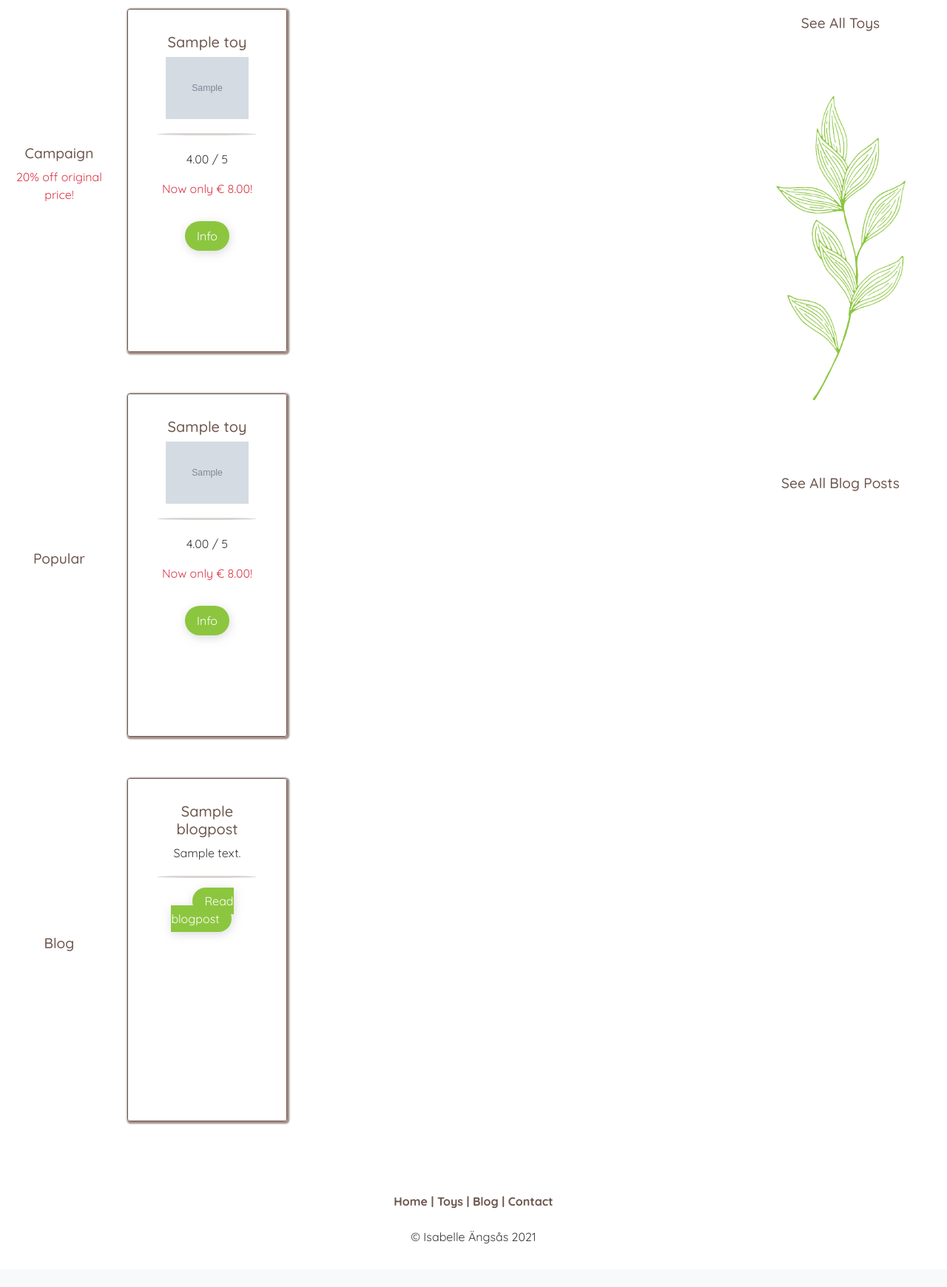
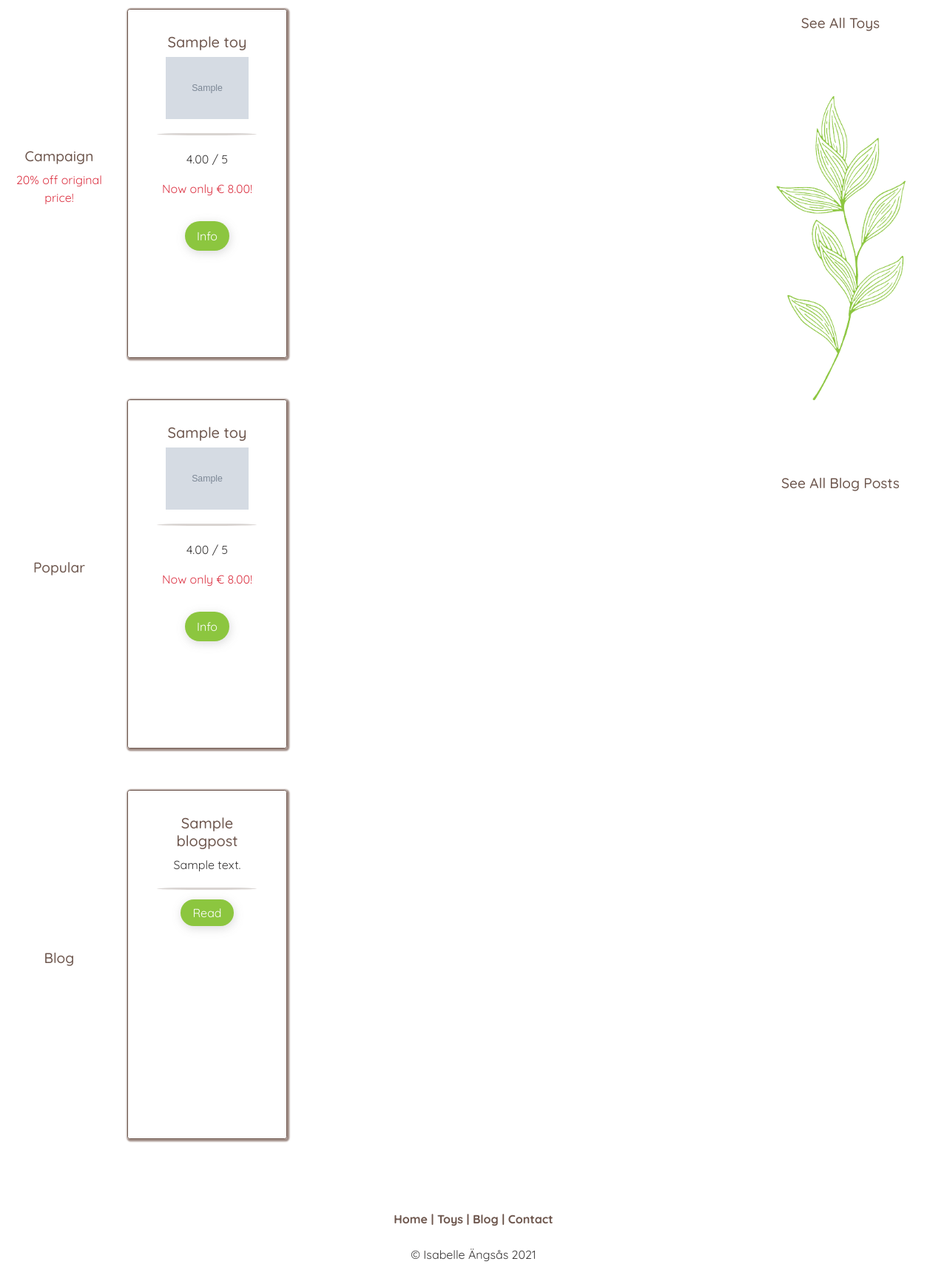
Before and after one commit to mmmangooo/Milestone-Project4, a Django app: page / in a window 1280 px wide. Shown: the part 985-2725 px from the top of the page at 74% size. Before the commit the page ends 2667 px from the top, so only its background shows below. Run offline with Django 3.2, Linux system fonts and the light colour scheme; tables that the repository leaves empty hold one stand-in row (values such as "Sample post"); grey boxes marked "Sample" are stand-in pictures; some libraries are stand-ins or nearby versions.

Commit message:
Adjusted resposiveness

```diff
--- a/blog/templates/blog/edit_blog.html
+++ b/blog/templates/blog/edit_blog.html
@@ -8,7 +8,7 @@
     <h3>Edit Blogpost</h3>
     <div class="row justify-content-center">
        <div class="col-12 col-lg-6 col-xl-5 mt-5 ">
-          <form action="{% url 'edit_blogpost' blogpost.id %}" method="POST" enctype="multipart/form-data" cclass="site-form">
+          <form action="{% url 'edit_blogpost' blogpost.id %}" method="POST" enctype="multipart/form-data" class="site-form">
              {% csrf_token %}
              {% for field in form %}
              {% if field.name != 'image' %}
--- a/home/templates/home/index.html
+++ b/home/templates/home/index.html
@@ -28,7 +28,7 @@
     <div class="row pb-5 align-items-center">
        <!-- Showing three toys that have campaign prices -->
        <div class="col-12 col-lg-2 mt-2">
-          <h4>Campaign</h4>
+          <h4 class="mb-2">Campaign</h4>
           <p class="text-danger">20% off original price!</p>
        </div>
        {% for has_campaign in has_campaigns  %}
@@ -52,7 +52,7 @@
     <!-- Showing the three highest rated toys -->
     <div class="row align-items-center pb-5">
        <div class="col-12 col-lg-2">
-          <h4>Popular</h4>
+          <h4 class="mb-2">Popular</h4>
        </div>
        {% for toy in toys %}
        <div class="col-12 col-sm-6 col-lg-3">
@@ -74,7 +74,7 @@
     <!-- Showing the three last added blogposts -->
     <div class="row pb-5 align-items-center">
        <div class="col-12 col-lg-2">
-          <h4>Blog</h4>
+          <h4 class="mb-2">Blog</h4>
        </div>
        {% for blogpost in blogposts %}
        <div class="col-12 col-sm-6 col-lg-3">
@@ -82,22 +82,21 @@
              <h5 class="mb-2">{{ blogpost.title }}</h5>
              <p class="index-card-text">{{ blogpost.content }}</p>
              <hr>
-             <a class="submit-btn rounded-pill" href="{% url 'blog_details' blogpost.id %}">Read
-             blogpost</a>
+             <a class="submit-btn rounded-pill" href="{% url 'blog_details' blogpost.id %}">Read</a>
           </div>
        </div>
        {% endfor %}
     </div>
  </div>
  <!-- Showing links to all toys page and blogs page on x-small and small screens -->
- <div class="d-md-none">
+ <div class="mb-3 d-lg-none">
     <a class="index-link-toys" href="{% url 'toys' %}">See All Toys</a>
     <a class="index-link-blog" href="{% url 'blog' %}">See All Blog Posts
     </a>
  </div>
- <!-- Container with decorative image, and links to all toys and all blogposts pages, beside the sections's content on medium screens and up
+ <!-- Container with decorative image, and links to all toys and all blogposts pages, beside the sections's content on large screens and up
     -->
- <div class="container-fluid index-side-container my-5 d-none d-md-block">
+ <div class="container-fluid index-side-container my-5 d-none d-lg-block">
     <a href="{% url 'toys' %}">
        <h4 class="my-3">See All Toys</h4>
     </a>
--- a/static/css/base.css
+++ b/static/css/base.css
@@ -96,7 +96,7 @@ p {
 	border-radius: .2rem;
 	-webkit-box-shadow: .08rem .08rem .12rem .12rem #a08d86;
 	box-shadow: .08rem .08rem .12rem .12rem #a08d86;
-	height: 38.5rem;
+	height: 38rem;
 	position: relative;
 }
 
@@ -244,8 +244,8 @@ hr {
 .index-link-toys,
 .index-link-blog {
 	font-size: .95rem;
-	color: #6d6b6b;
 	font-weight: bold;
+	margin-bottom: 2rem;
 }
 
 .index-link-toys {
@@ -269,7 +269,7 @@ hr {
 }
 
 .index-card-text {
-	max-height: 12rem;
+	max-height: 17rem;
 	overflow: hidden;
 }
 
@@ -618,7 +618,7 @@ hr {
 
 @media (min-width: 576px) {
 	.square-card {
-		height: 33rem;
+		height: 34.5rem;
 	}
 }
 
@@ -627,18 +627,11 @@ hr {
 		background: url('/media/hero-img.jpg') no-repeat right center fixed;
 		background-size: cover;
 	}
-	.index-grid-container {
-		width: 75%;
-		float: left;
-	}
-	.index-drawing {
-		visibility: visible !important;
+	.index-card-text {
+		max-height: 12.8rem;
 	}
 	.add-to-cart-icon {
 		width: 6%;
-	}
-	.square-card {
-		height: 29rem;
 	}
 	.adjust-bag-form {
 		width: 80%;
@@ -648,6 +641,16 @@ hr {
 @media (min-width: 993px) {
 	.page-wrapper {
 		padding: 5rem 0 0;
+	}
+	.index-grid-container {
+		width: 75%;
+		float: left;
+	}
+	.index-drawing {
+		visibility: visible !important;
+	}
+	.square-card {
+		height: 29.5rem;
 	}
 	.toy-details-bgimg {
 		width: 80%;
```
Also changed, not shown: blog/templates/blog/blog.html (+12 -10 lines).
